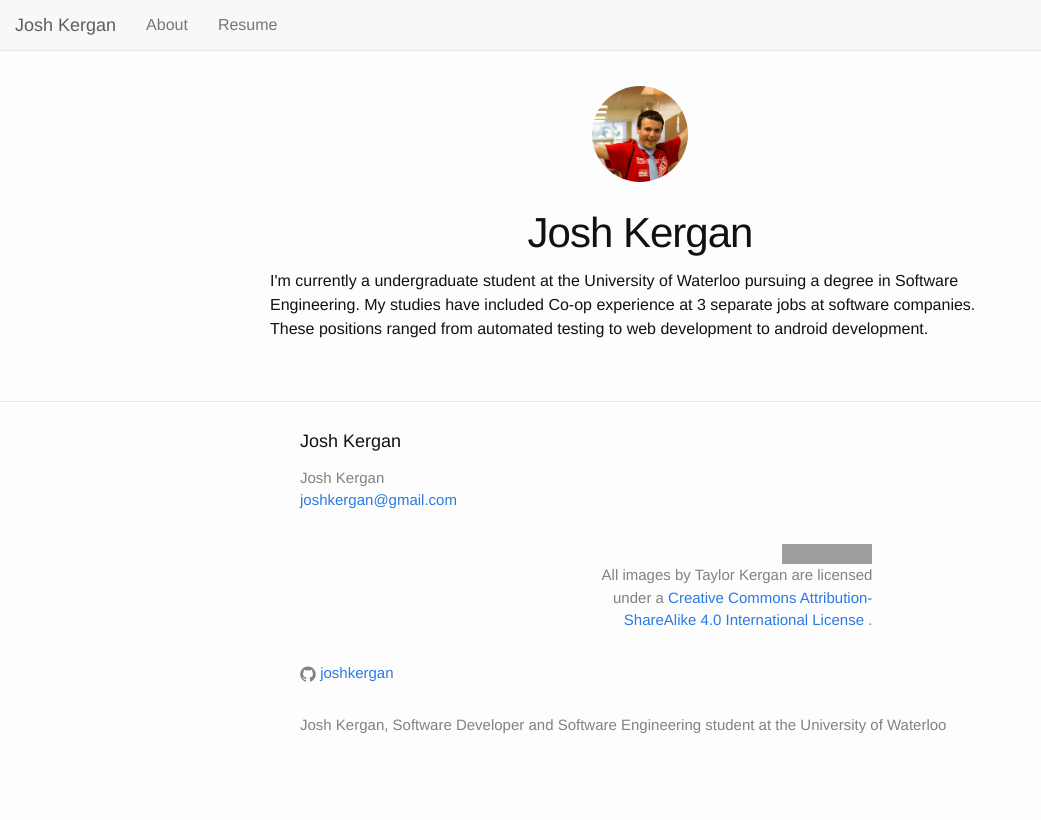
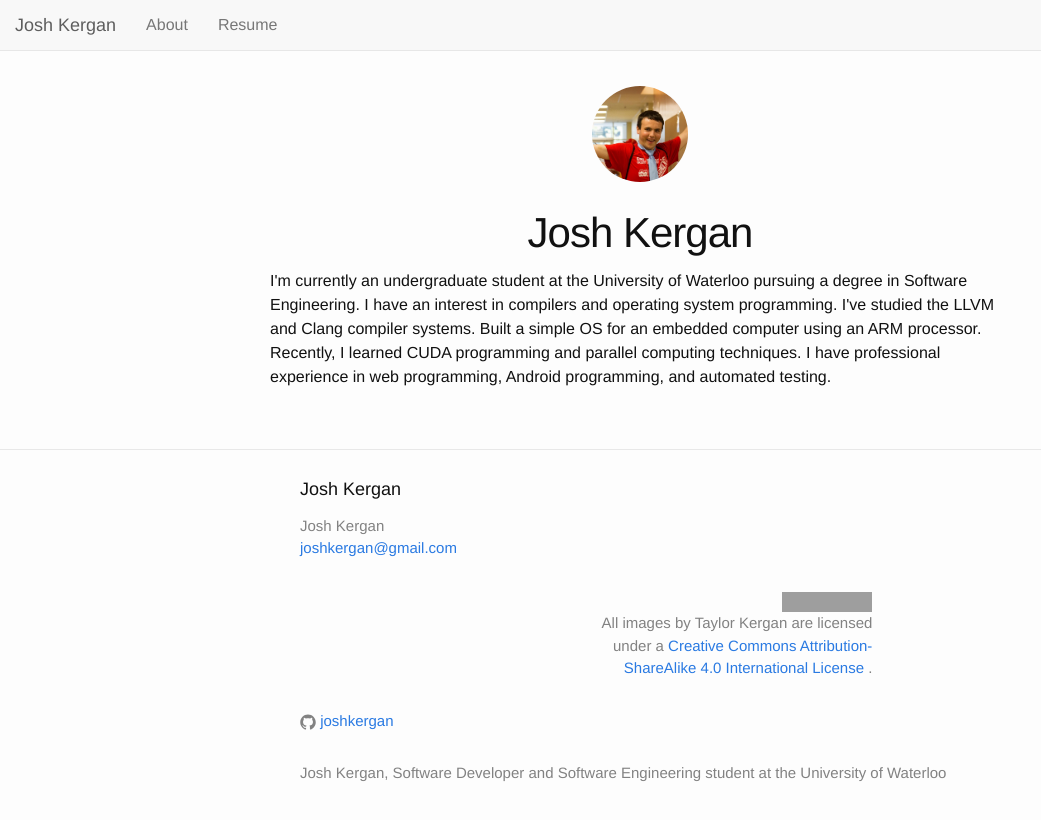
Before and after one commit to joshkergan/joshkergan.github.io, a Jekyll site: the page built from about.html, in a window 1280 px wide. Shown: the top 820 px of the page, without its empty margins (0-1041 px from the left). Built offline with Jekyll 4.4.1, drawn with Linux system fonts in a browser that asks for light colours; nearby versions of some CDN libraries; grey boxes are pictures that could not be loaded.

Commit message:
Updated the About Me page

```diff
--- a/about.html
+++ b/about.html
@@ -10,6 +10,11 @@ title: About
 		Josh Kergan
 	</div>
 	<div class="post-content">
-			I'm currently a undergraduate student at the University of Waterloo pursuing a degree in Software Engineering. My studies have included Co-op experience at 3 separate jobs at software companies. These positions ranged from automated testing to web development to android development.
+			I'm currently an undergraduate student at the University of Waterloo
+			pursuing a degree in Software Engineering. I have an interest in compilers
+			and operating system programming. I've studied the LLVM and Clang compiler systems.
+			Built a simple OS for an embedded computer using an ARM processor.
+			Recently, I learned CUDA programming and parallel computing techniques.
+			I have professional experience in web programming, Android programming, and automated testing.
 	</div>
 </div>
```
Also changed, not shown: 1 other file.
